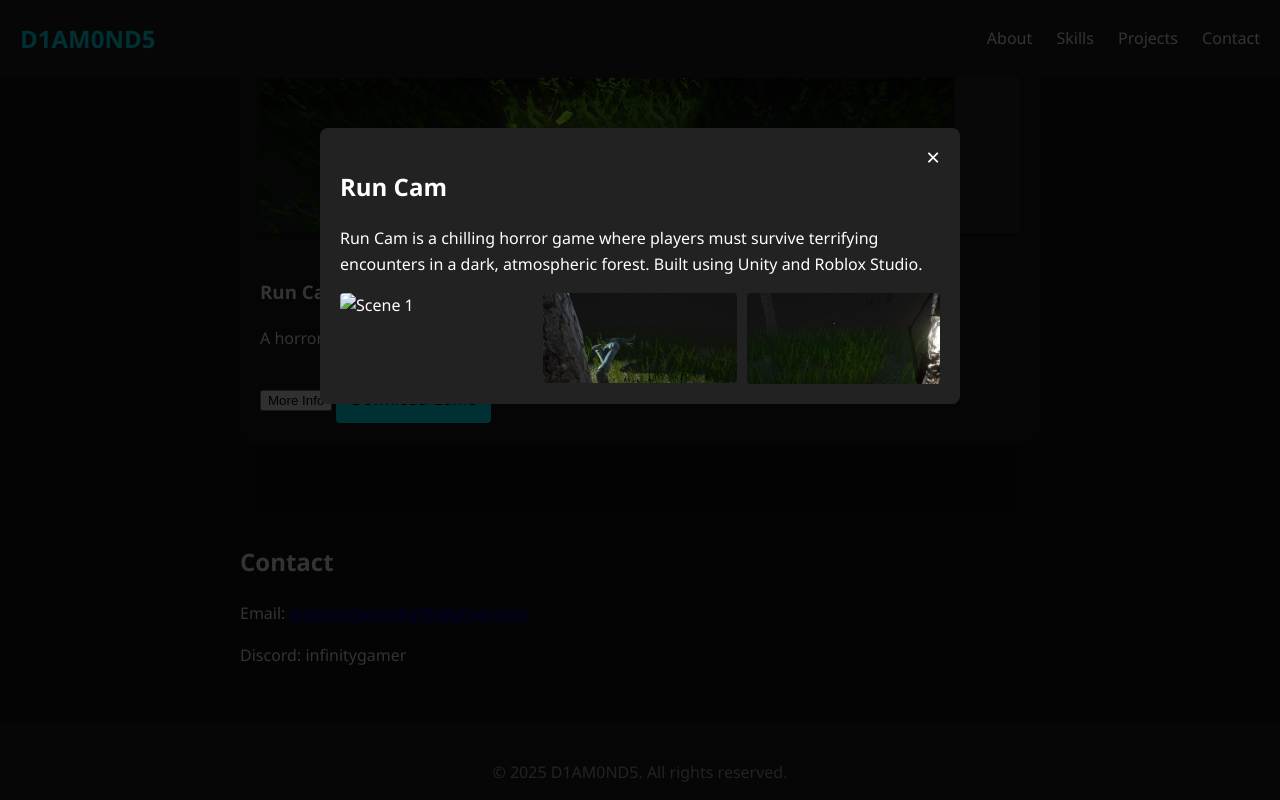
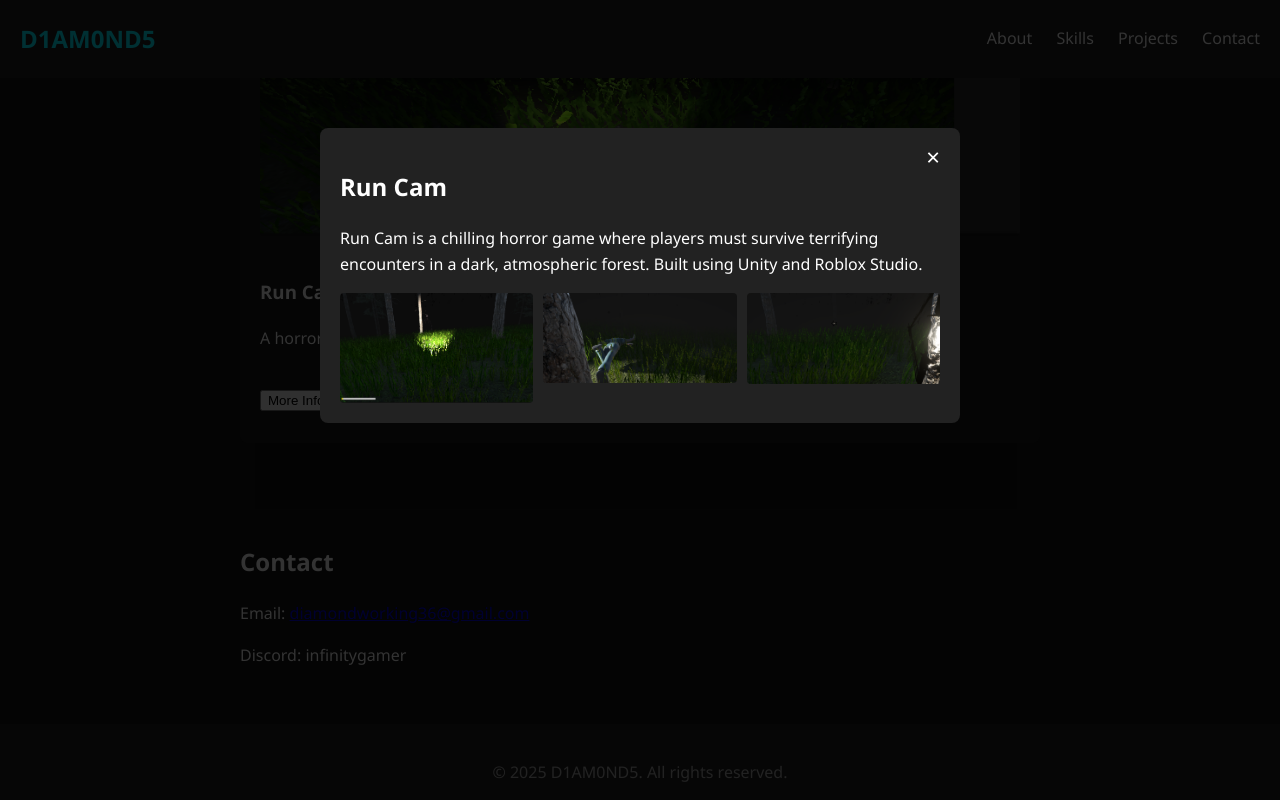
Before and after one commit to D1AM0ND50/Portfolio, a plain HTML site: page index.html in a window 1280 px wide. Both pictures are taken after a click on the button "More Info". Shown: the part 798-1598 px from the top of the page. Drawn offline with Linux system fonts and the light colour scheme.

Commit message:
Update index.html

```diff
--- a/index.html
+++ b/index.html
@@ -53,7 +53,7 @@
       <h2>Run Cam</h2>
       <p>Run Cam is a chilling horror game where players must survive terrifying encounters in a dark, atmospheric forest. Built using Unity and Roblox Studio.</p>
       <div class="gallery">
-        <img src="images/scene1.pmg" alt="Scene 1" />
+        <img src="images/scene1.png" alt="Scene 1" />
         <img src="images/scene2.png" alt="Scene 2" />
         <img src="images/scene3.png" alt="Scene 3" />
       </div>
```
